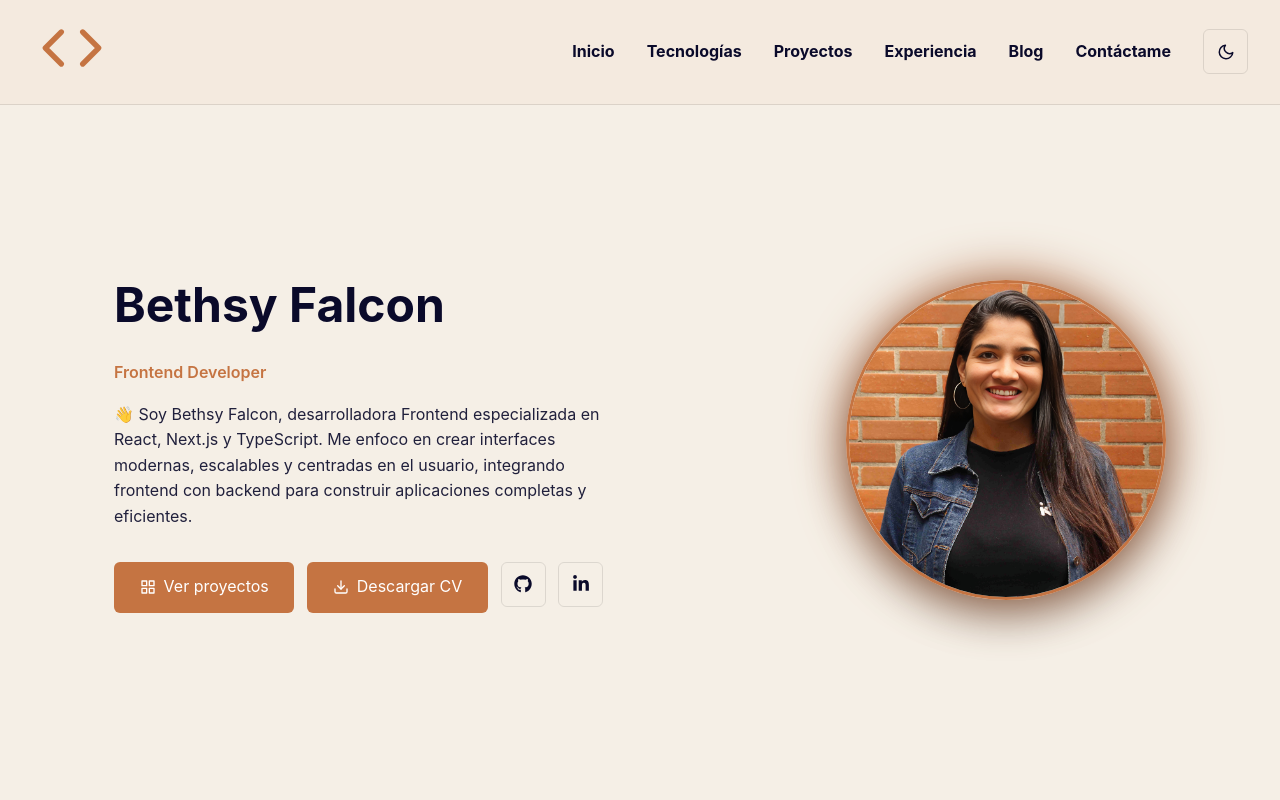
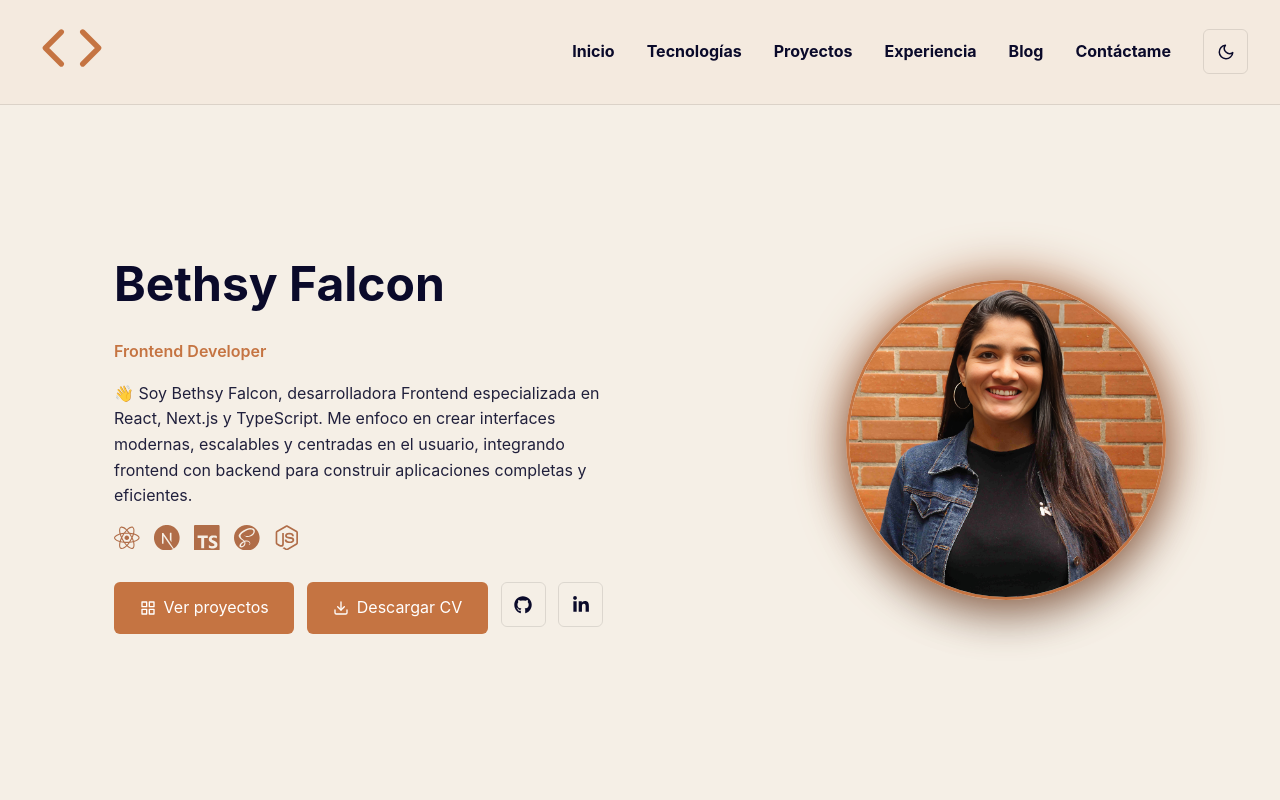
Before and after one commit to Bethsyf/portfolio, a Next.js app: page / in a window 1280 px wide. Shown: the top 800 px of the page. Built offline with nearby package versions, Linux system fonts and the light colour scheme.

Commit message:
feat(hero): add technology stack icons

```diff
--- a/src/components/views/hero/HeroView.module.scss
+++ b/src/components/views/hero/HeroView.module.scss
@@ -1,16 +1,18 @@
 .container {
   display: flex;
+  flex-direction: column-reverse;
   align-items: center;
   justify-content: center;
-  gap: 6rem;
+  gap: 2.5rem;
   max-width: 1100px;
   margin: 0 auto;
   padding: 2rem 1.5rem;
   min-height: calc(100vh - 80px);
+  text-align: center;
 }
 
 .left {
-  flex: 1;
+  width: 100%;
 }
 
 .textBlock {
@@ -20,13 +22,35 @@
 }
 
 .description {
-  max-width: 500px;
+  max-width: 100%;
   opacity: 0.9;
+}
+
+.techStack {
+  display: flex;
+  flex-wrap: wrap;
+  justify-content: center;
+  gap: 0.9rem;
+  margin-top: 1rem;
+  font-size: 1.6rem;
+  opacity: 0.9;
+  color: var(--color-primary-hover);
+  svg {
+    transition:
+      transform 0.2s ease,
+      opacity 0.2s ease;
+  }
+
+  svg:hover {
+    transform: translateY(-4px) scale(1.1);
+    opacity: 1;
+  }
 }
 
 .buttons {
   display: flex;
   flex-wrap: wrap;
+  justify-content: center;
   gap: 0.8rem;
   margin-top: 2rem;
 }
@@ -47,17 +71,32 @@
   object-fit: cover;
 }
 
-@media (max-width: 768px) {
+@media (min-width: 768px) {
   .container {
-    flex-direction: column-reverse;
-    text-align: center;
+    flex-direction: row;
+    text-align: left;
+    gap: 4rem;
+  }
+
+  .left {
+    flex: 1;
   }
 
   .description {
-    max-width: 100%;
+    max-width: 500px;
   }
 
   .buttons {
-    justify-content: center;
+    justify-content: flex-start;
+  }
+
+  .techStack {
+    justify-content: flex-start;
   }
 }
+
+@media (min-width: 1024px) {
+  .container {
+    gap: 6rem;
+  }
+}
--- a/src/components/views/hero/HeroView.tsx
+++ b/src/components/views/hero/HeroView.tsx
@@ -1,10 +1,11 @@
 import Image from "next/image";
-import { FaGithub, FaLinkedinIn } from "react-icons/fa";
+import { FaGithub, FaLinkedinIn, FaNodeJs, FaReact } from "react-icons/fa";
 import { FiDownload, FiGrid } from "react-icons/fi";
 import myPhoto from "../../../../public/bethsy.png";
 import ButtonControl from "@/components/controls/button/ButtonControl";
 import styles from "./HeroView.module.scss";
 import TextControl from "@/components/controls/text/TextControl";
+import { SiNextdotjs, SiSass, SiTypescript } from "react-icons/si";
 
 export default function HeroView() {
   return (
@@ -26,7 +27,13 @@ export default function HeroView() {
             eficientes.
           </TextControl>
         </div>
-
+        <div className={styles.techStack}>
+          <FaReact title="React" />
+          <SiNextdotjs title="Next.js" />
+          <SiTypescript title="TypeScript" />
+          <SiSass title="SCSS / Sass" />
+          <FaNodeJs title="Node.js" />
+        </div>
         <div className={styles.buttons}>
           <ButtonControl href="#projects">
             {" "}
```
